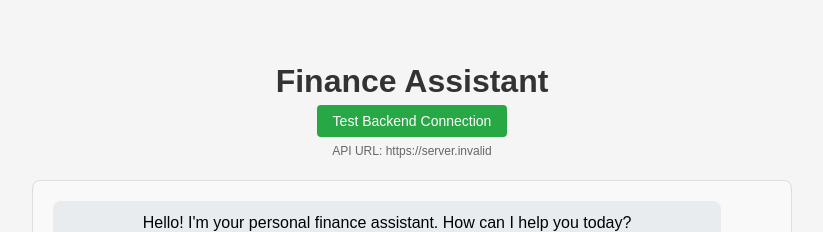
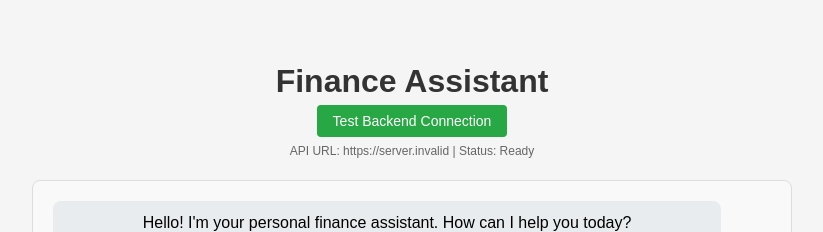
Before and after one commit to risingmin/finance-chatbot, a React (Vite) app in the folder frontend/: page / in a window 1280 px wide. Shown: the top 232 px of the page, without its empty margins (228-1051 px from the left). Built offline with nearby package versions, Linux system fonts and the light colour scheme; no server answers; the HTML template or start-up script is replaced by a standard one.

Commit message:
fix frontend deployment - add status indicator

```diff
--- a/frontend/src/App.jsx
+++ b/frontend/src/App.jsx
@@ -118,7 +118,7 @@ const App = () => {
           Test Backend Connection
         </button>
         <div style={{ fontSize: '12px', color: '#666', marginTop: '5px' }}>
-          API URL: {API_URL}
+          API URL: {API_URL} | Status: Ready
         </div>
       </div>
 
```
